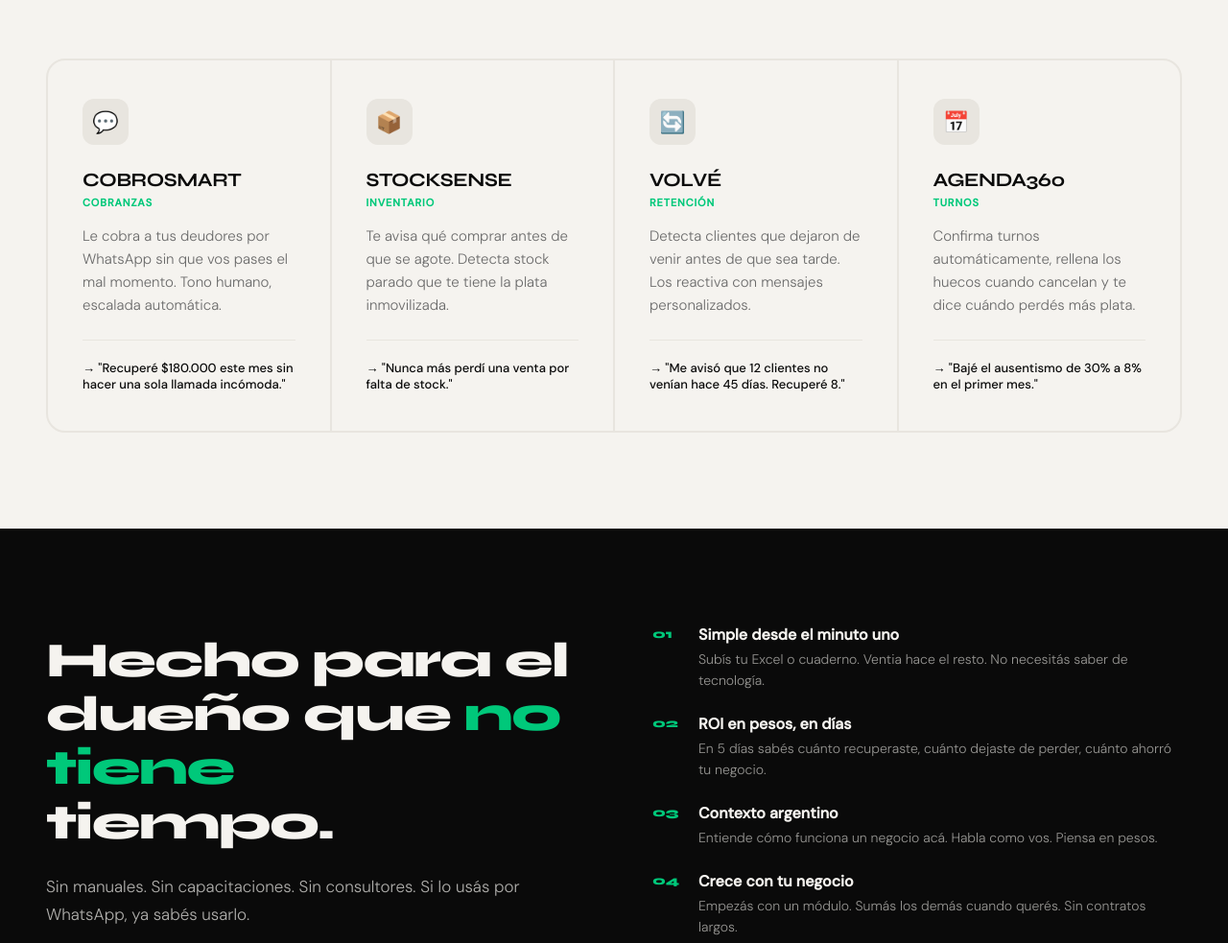
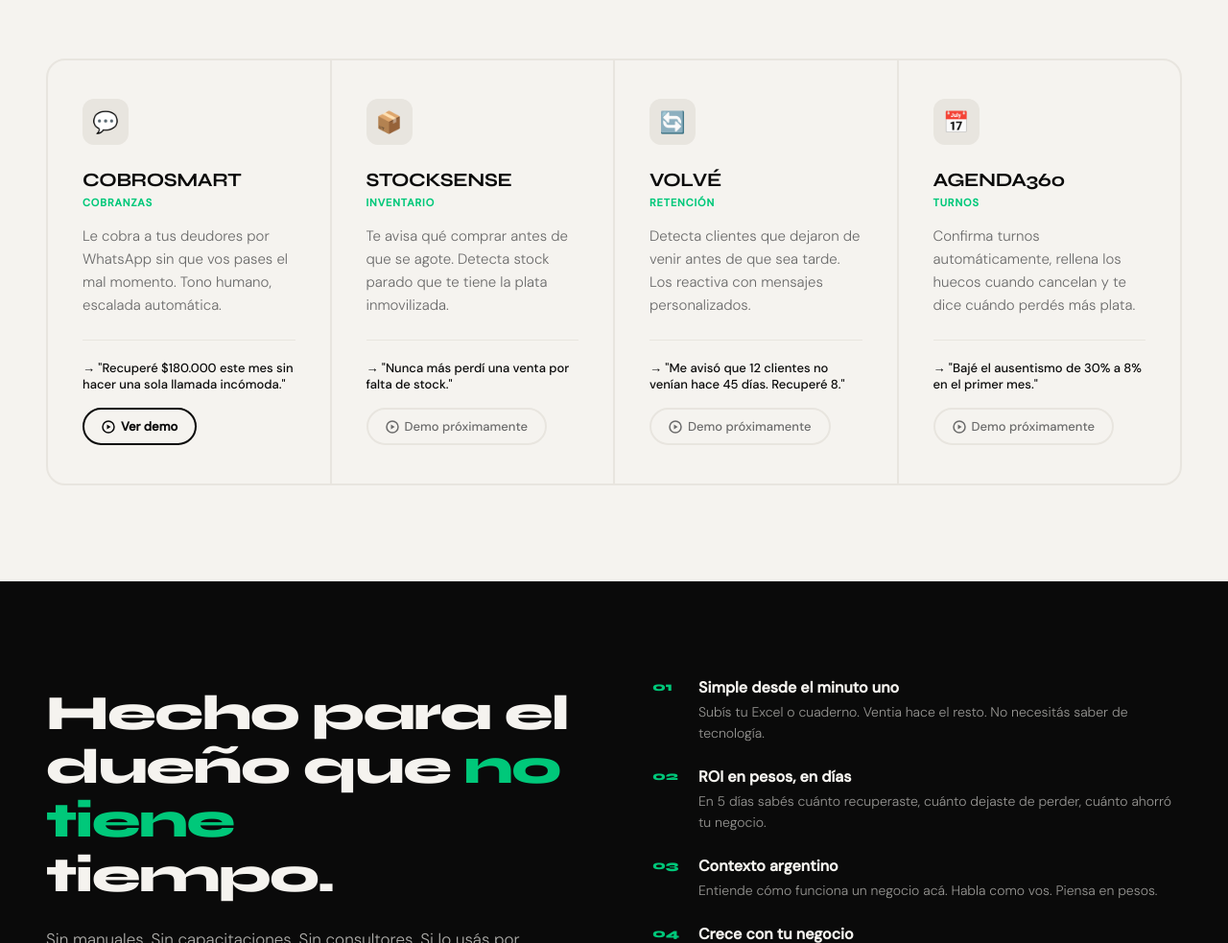
Before and after one commit to GregorioCorrea/ventia-landing, a plain HTML site: page index.html in a window 1280 px wide. Shown: the part 1526-2509 px from the top of the page at 96% size. Drawn offline with Linux system fonts and the light colour scheme.

Commit message:
Update index.html

```diff
--- a/index.html
+++ b/index.html
@@ -48,12 +48,6 @@
     text-decoration: none;
   }
 
-  .logo-mark {
-    width: 36px;
-    height: 36px;
-    position: relative;
-  }
-
   .logo-text {
     font-family: 'Syne', sans-serif;
     font-weight: 800;
@@ -62,9 +56,7 @@
     letter-spacing: -0.5px;
   }
 
-  .logo-text span {
-    color: var(--verde);
-  }
+  .logo-text span { color: var(--verde); }
 
   .nav-cta {
     background: var(--negro);
@@ -79,10 +71,7 @@
     letter-spacing: 0.01em;
   }
 
-  .nav-cta:hover {
-    background: var(--verde);
-    transform: translateY(-1px);
-  }
+  .nav-cta:hover { background: var(--verde); transform: translateY(-1px); }
 
   /* HERO */
   .hero {
@@ -147,25 +136,7 @@
     opacity: 0;
   }
 
-  .hero h1 em {
-    font-style: normal;
-    color: var(--verde);
-  }
-
-  .hero h1 .tachado {
-    position: relative;
-    color: var(--gris);
-  }
-
-  .hero h1 .tachado::after {
-    content: '';
-    position: absolute;
-    left: 0; right: 0;
-    top: 50%;
-    height: 3px;
-    background: var(--acento);
-    transform: rotate(-2deg);
-  }
+  .hero h1 em { font-style: normal; color: var(--verde); }
 
   .hero-sub {
     font-size: 18px;
@@ -178,10 +149,7 @@
     opacity: 0;
   }
 
-  .hero-sub strong {
-    color: var(--negro);
-    font-weight: 500;
-  }
+  .hero-sub strong { color: var(--negro); font-weight: 500; }
 
   .hero-actions {
     display: flex;
@@ -210,23 +178,15 @@
     box-shadow: 0 8px 32px rgba(0,200,122,0.4);
   }
 
-  .hero-nota {
-    font-size: 13px;
-    color: var(--gris);
-    font-weight: 300;
-  }
-
-  .hero-nota strong {
-    color: var(--negro);
-    font-weight: 500;
-  }
+  .hero-nota { font-size: 13px; color: var(--gris); font-weight: 300; }
+  .hero-nota strong { color: var(--negro); font-weight: 500; }
 
   @keyframes fadeUp {
     from { opacity: 0; transform: translateY(24px); }
     to { opacity: 1; transform: translateY(0); }
   }
 
-  /* DOLOR STATEMENT */
+  /* DOLOR */
   .dolor {
     background: var(--negro);
     color: var(--blanco);
@@ -244,15 +204,10 @@
     letter-spacing: -0.02em;
   }
 
-  .dolor p em {
-    font-style: normal;
-    color: var(--verde);
-  }
+  .dolor p em { font-style: normal; color: var(--verde); }
 
   /* MÓDULOS */
-  .modulos {
-    padding: 100px 48px;
-  }
+  .modulos { padding: 100px 48px; }
 
   .section-label {
     font-size: 11px;
@@ -289,21 +244,31 @@
     transition: background 0.2s;
     position: relative;
     overflow: hidden;
+    display: flex;
+    flex-direction: column;
   }
 
-  .modulo-card:hover {
-    background: var(--negro);
-  }
+  .modulo-card:hover { background: var(--negro); }
 
   .modulo-card:hover .modulo-nombre,
   .modulo-card:hover .modulo-desc,
-  .modulo-card:hover .modulo-roi {
-    color: var(--blanco);
-  }
+  .modulo-card:hover .modulo-roi { color: var(--blanco); }
 
   .modulo-card:hover .modulo-icono {
     background: var(--verde);
     color: var(--negro);
+  }
+
+  .modulo-card:hover .btn-demo {
+    background: var(--verde);
+    color: var(--negro);
+    border-color: var(--verde);
+  }
+
+  .modulo-card:hover .btn-demo-disabled {
+    background: rgba(255,255,255,0.1);
+    color: rgba(255,255,255,0.4);
+    border-color: rgba(255,255,255,0.15);
   }
 
   .modulo-icono {
@@ -344,6 +309,7 @@
     margin-bottom: 24px;
     font-weight: 300;
     transition: color 0.2s;
+    flex: 1;
   }
 
   .modulo-roi {
@@ -353,6 +319,49 @@
     transition: color 0.2s;
     border-top: 1px solid var(--gris-claro);
     padding-top: 20px;
+    margin-bottom: 16px;
+  }
+
+  .modulo-card:hover .modulo-roi {
+    border-color: rgba(255,255,255,0.15);
+  }
+
+  /* Demo buttons */
+  .btn-demo {
+    display: inline-flex;
+    align-items: center;
+    gap: 6px;
+    padding: 9px 18px;
+    border-radius: 100px;
+    font-family: 'DM Sans', sans-serif;
+    font-size: 13px;
+    font-weight: 600;
+    text-decoration: none;
+    border: 2px solid var(--negro);
+    color: var(--negro);
+    transition: all 0.2s;
+    width: fit-content;
+  }
+
+  .btn-demo:hover {
+    background: var(--negro);
+    color: var(--blanco);
+  }
+
+  .btn-demo-disabled {
+    display: inline-flex;
+    align-items: center;
+    gap: 6px;
+    padding: 9px 18px;
+    border-radius: 100px;
+    font-family: 'DM Sans', sans-serif;
+    font-size: 13px;
+    font-weight: 500;
+    border: 2px solid var(--gris-claro);
+    color: var(--gris);
+    width: fit-content;
+    cursor: default;
+    transition: all 0.2s;
   }
 
   /* PROPUESTA */
@@ -375,10 +384,7 @@
     margin-bottom: 24px;
   }
 
-  .propuesta-texto h2 em {
-    font-style: normal;
-    color: var(--verde);
-  }
+  .propuesta-texto h2 em { font-style: normal; color: var(--verde); }
 
   .propuesta-texto p {
     font-size: 17px;
@@ -387,17 +393,9 @@
     line-height: 1.7;
   }
 
-  .propuesta-items {
-    display: flex;
-    flex-direction: column;
-    gap: 24px;
-  }
+  .propuesta-items { display: flex; flex-direction: column; gap: 24px; }
 
-  .propuesta-item {
-    display: flex;
-    gap: 20px;
-    align-items: flex-start;
-  }
+  .propuesta-item { display: flex; gap: 20px; align-items: flex-start; }
 
   .propuesta-num {
     font-family: 'Syne', sans-serif;
@@ -423,14 +421,9 @@
   }
 
   /* PRECIOS */
-  .precios {
-    padding: 100px 48px;
-  }
+  .precios { padding: 100px 48px; }
 
-  .precios-header {
-    text-align: center;
-    margin-bottom: 64px;
-  }
+  .precios-header { text-align: center; margin-bottom: 64px; }
 
   .precios-header h2 {
     font-family: 'Syne', sans-serif;
@@ -440,11 +433,7 @@
     margin-bottom: 16px;
   }
 
-  .precios-header p {
-    font-size: 17px;
-    color: var(--gris);
-    font-weight: 300;
-  }
+  .precios-header p { font-size: 17px; color: var(--gris); font-weight: 300; }
 
   .precios-grid {
     display: grid;
@@ -462,10 +451,7 @@
     transition: border-color 0.2s, transform 0.2s;
   }
 
-  .precio-card:hover {
-    border-color: var(--verde);
-    transform: translateY(-4px);
-  }
+  .precio-card:hover { border-color: var(--verde); transform: translateY(-4px); }
 
   .precio-card.destacado {
     border-color: var(--negro);
@@ -473,9 +459,7 @@
     color: var(--blanco);
   }
 
-  .precio-card.destacado:hover {
-    border-color: var(--verde);
-  }
+  .precio-card.destacado:hover { border-color: var(--verde); }
 
   .precio-badge {
     position: absolute;
@@ -502,9 +486,7 @@
     margin-bottom: 16px;
   }
 
-  .precio-card.destacado .precio-plan {
-    color: rgba(245,243,239,0.5);
-  }
+  .precio-card.destacado .precio-plan { color: rgba(245,243,239,0.5); }
 
   .precio-monto {
     font-family: 'Syne', sans-serif;
@@ -522,9 +504,7 @@
     margin-bottom: 32px;
   }
 
-  .precio-card.destacado .precio-periodo {
-    color: rgba(245,243,239,0.5);
-  }
+  .precio-card.destacado .precio-periodo { color: rgba(245,243,239,0.5); }
 
   .precio-features {
     list-style: none;
@@ -548,12 +528,9 @@
     color: var(--verde);
     font-weight: 700;
     flex-shrink: 0;
-    margin-top: 0px;
   }
 
-  .precio-card.destacado .precio-features li {
-    color: rgba(245,243,239,0.8);
-  }
+  .precio-card.destacado .precio-features li { color: rgba(245,243,239,0.8); }
 
   .btn-precio {
     display: block;
@@ -568,10 +545,7 @@
     color: var(--negro);
   }
 
-  .btn-precio:hover {
-    background: var(--negro);
-    color: var(--blanco);
-  }
+  .btn-precio:hover { background: var(--negro); color: var(--blanco); }
 
   .precio-card.destacado .btn-precio {
     background: var(--verde);
@@ -614,10 +588,7 @@
     margin: 0 auto 24px;
   }
 
-  .cta-final h2 em {
-    font-style: normal;
-    color: var(--verde);
-  }
+  .cta-final h2 em { font-style: normal; color: var(--verde); }
 
   .cta-final p {
     font-size: 17px;
@@ -626,10 +597,7 @@
     margin-bottom: 48px;
   }
 
-  .cta-final .btn-primary {
-    font-size: 18px;
-    padding: 20px 48px;
-  }
+  .cta-final .btn-primary { font-size: 18px; padding: 20px 48px; }
 
   /* FOOTER */
   footer {
@@ -640,11 +608,7 @@
     justify-content: space-between;
   }
 
-  footer p {
-    font-size: 13px;
-    color: var(--gris);
-    font-weight: 300;
-  }
+  footer p { font-size: 13px; color: var(--gris); font-weight: 300; }
 
   /* RESPONSIVE */
   @media (max-width: 768px) {
@@ -652,11 +616,7 @@
     .hero { padding: 100px 24px 60px; }
     .dolor { padding: 60px 24px; }
     .modulos { padding: 60px 24px; }
-    .propuesta {
-      padding: 60px 24px;
-      grid-template-columns: 1fr;
-      gap: 48px;
-    }
+    .propuesta { padding: 60px 24px; grid-template-columns: 1fr; gap: 48px; }
     .precios { padding: 60px 24px; }
     .precios-grid { grid-template-columns: 1fr; }
     .cta-final { padding: 80px 24px; }
@@ -666,15 +626,11 @@
 </head>
 <body>
 
-<!-- NAV -->
 <nav>
   <a href="#" class="logo">
-    <svg class="logo-mark" viewBox="0 0 36 36" fill="none" xmlns="http://www.w3.org/2000/svg">
-      <!-- V shape como flecha ascendente — ventas en movimiento -->
+    <svg width="36" height="36" viewBox="0 0 36 36" fill="none">
       <rect width="36" height="36" rx="9" fill="#0a0a0a"/>
-      <!-- Flecha que sube: representa tendencia al alza + la V de Ventia -->
       <path d="M8 24 L14 14 L18 20 L22 10 L28 10" stroke="#00c87a" stroke-width="2.8" stroke-linecap="round" stroke-linejoin="round" fill="none"/>
-      <!-- Punto final: el resultado -->
       <circle cx="28" cy="10" r="2.5" fill="#00c87a"/>
     </svg>
     <span class="logo-text">vent<span>ia</span></span>
@@ -711,34 +667,71 @@
   <h2 class="section-title">Cuatro módulos.<br>Cuatro dolores resueltos.</h2>
 
   <div class="modulos-grid">
+
+    <!-- COBROSMART -->
     <div class="modulo-card">
       <div class="modulo-icono">💬</div>
       <div class="modulo-nombre">COBROSMART</div>
       <span class="modulo-tag">Cobranzas</span>
       <p class="modulo-desc">Le cobra a tus deudores por WhatsApp sin que vos pases el mal momento. Tono humano, escalada automática.</p>
       <p class="modulo-roi">→ "Recuperé $180.000 este mes sin hacer una sola llamada incómoda."</p>
+      <a href="/staticdemo/" class="btn-demo">
+        <svg width="14" height="14" viewBox="0 0 14 14" fill="none">
+          <circle cx="7" cy="7" r="6" stroke="currentColor" stroke-width="1.5"/>
+          <path d="M5.5 4.5 L9.5 7 L5.5 9.5 Z" fill="currentColor"/>
+        </svg>
+        Ver demo
+      </a>
     </div>
+
+    <!-- STOCKSENSE -->
     <div class="modulo-card">
       <div class="modulo-icono">📦</div>
       <div class="modulo-nombre">STOCKSENSE</div>
       <span class="modulo-tag">Inventario</span>
       <p class="modulo-desc">Te avisa qué comprar antes de que se agote. Detecta stock parado que te tiene la plata inmovilizada.</p>
       <p class="modulo-roi">→ "Nunca más perdí una venta por falta de stock."</p>
+      <span class="btn-demo-disabled">
+        <svg width="14" height="14" viewBox="0 0 14 14" fill="none">
+          <circle cx="7" cy="7" r="6" stroke="currentColor" stroke-width="1.5"/>
+          <path d="M5.5 4.5 L9.5 7 L5.5 9.5 Z" fill="currentColor"/>
+        </svg>
+        Demo próximamente
+      </span>
     </div>
+
+    <!-- VOLVÉ -->
     <div class="modulo-card">
       <div class="modulo-icono">🔄</div>
       <div class="modulo-nombre">VOLVÉ</div>
       <span class="modulo-tag">Retención</span>
       <p class="modulo-desc">Detecta clientes que dejaron de venir antes de que sea tarde. Los reactiva con mensajes personalizados.</p>
       <p class="modulo-roi">→ "Me avisó que 12 clientes no venían hace 45 días. Recuperé 8."</p>
+      <span class="btn-demo-disabled">
+        <svg width="14" height="14" viewBox="0 0 14 14" fill="none">
+          <circle cx="7" cy="7" r="6" stroke="currentColor" stroke-width="1.5"/>
+          <path d="M5.5 4.5 L9.5 7 L5.5 9.5 Z" fill="currentColor"/>
+        </svg>
+        Demo próximamente
+      </span>
     </div>
+
+    <!-- AGENDA360 -->
     <div class="modulo-card">
       <div class="modulo-icono">📅</div>
       <div class="modulo-nombre">AGENDA360</div>
       <span class="modulo-tag">Turnos</span>
       <p class="modulo-desc">Confirma turnos automáticamente, rellena los huecos cuando cancelan y te dice cuándo perdés más plata.</p>
       <p class="modulo-roi">→ "Bajé el ausentismo de 30% a 8% en el primer mes."</p>
+      <span class="btn-demo-disabled">
+        <svg width="14" height="14" viewBox="0 0 14 14" fill="none">
+          <circle cx="7" cy="7" r="6" stroke="currentColor" stroke-width="1.5"/>
+          <path d="M5.5 4.5 L9.5 7 L5.5 9.5 Z" fill="currentColor"/>
+        </svg>
+        Demo próximamente
+      </span>
     </div>
+
   </div>
 </section>
 
@@ -837,7 +830,7 @@
 <section class="cta-final">
   <h2>Tu negocio genera datos.<br><em>Hora de usarlos.</em></h2>
   <p>Probalo 30 días sin costo. Si no se paga solo, lo cancelás y listo.</p>
-  <a href="#" class="btn-primary">Empezar ahora — es gratis</a>
+  <a href="#trial" class="btn-primary">Empezar ahora — es gratis</a>
 </section>
 
 <!-- FOOTER -->
```
